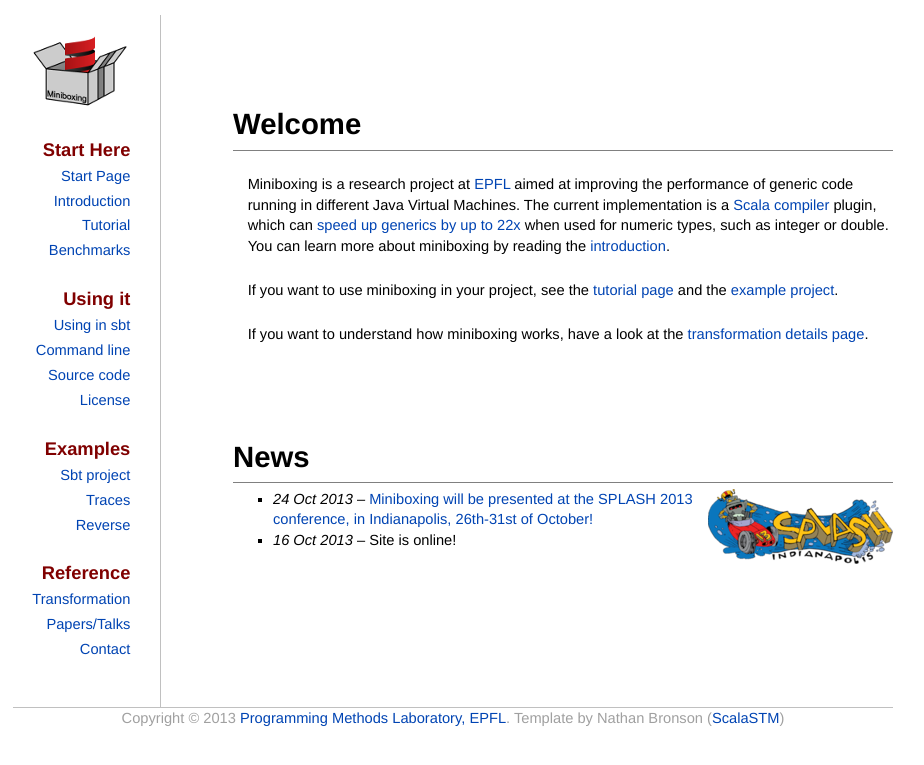
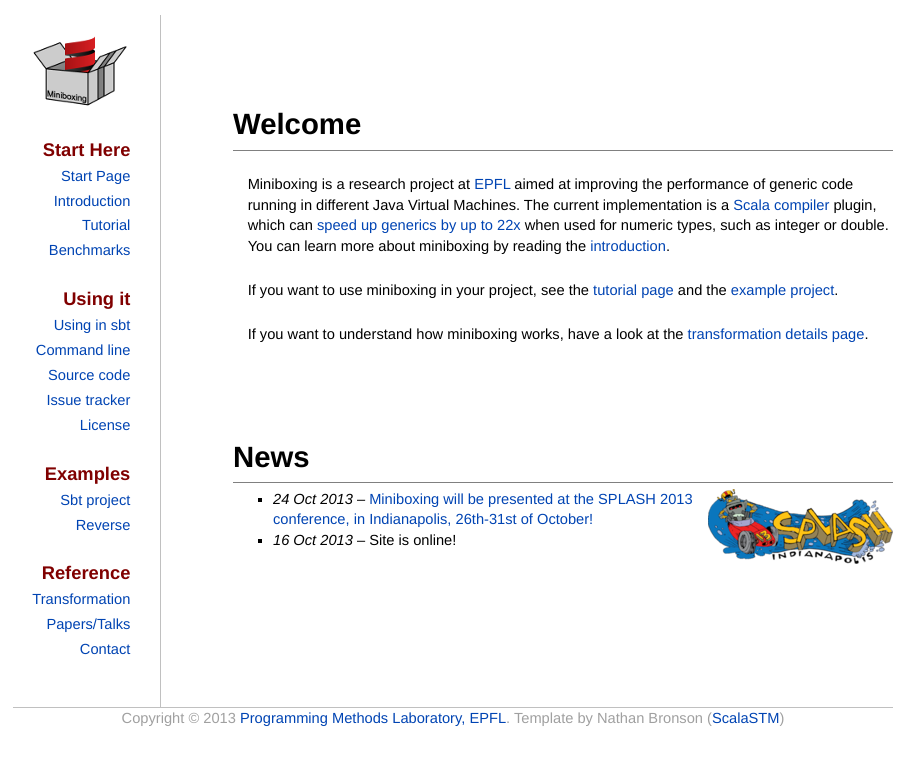
Before and after one commit to miniboxing/miniboxing.github.io, a Jekyll site: the page built from index.md, in a window 1280 px wide. Shown: the top 765 px of the page, without its empty margins (187-1111 px from the left). Built offline with Jekyll 4.4.1, drawn with Linux system fonts in a browser that asks for light colours.

Commit message:
Added issue tracker to the menu and removed traces

```diff
--- a/_layouts/default.html
+++ b/_layouts/default.html
@@ -30,13 +30,13 @@
               <li><a href='using_sbt.html'>Using in sbt</a></li>
               <li><a href='using_out.html'>Command line</a></li>
               <li><a href='source.html'>Source code</a></li>
+              <li><a href='issues.html'>Issue tracker</a></li>
               <li><a href='license.html'>License</a></li>
             </ol>
           </li>
           <li>Examples
             <ol>
               <li><a href='example.html'>Sbt project</a></li>
-              <li><a href='example_traces.html'>Traces</a></li>
               <li><a href='example_reverse.html'>Reverse</a></li>
             </ol>
           </li>
```
